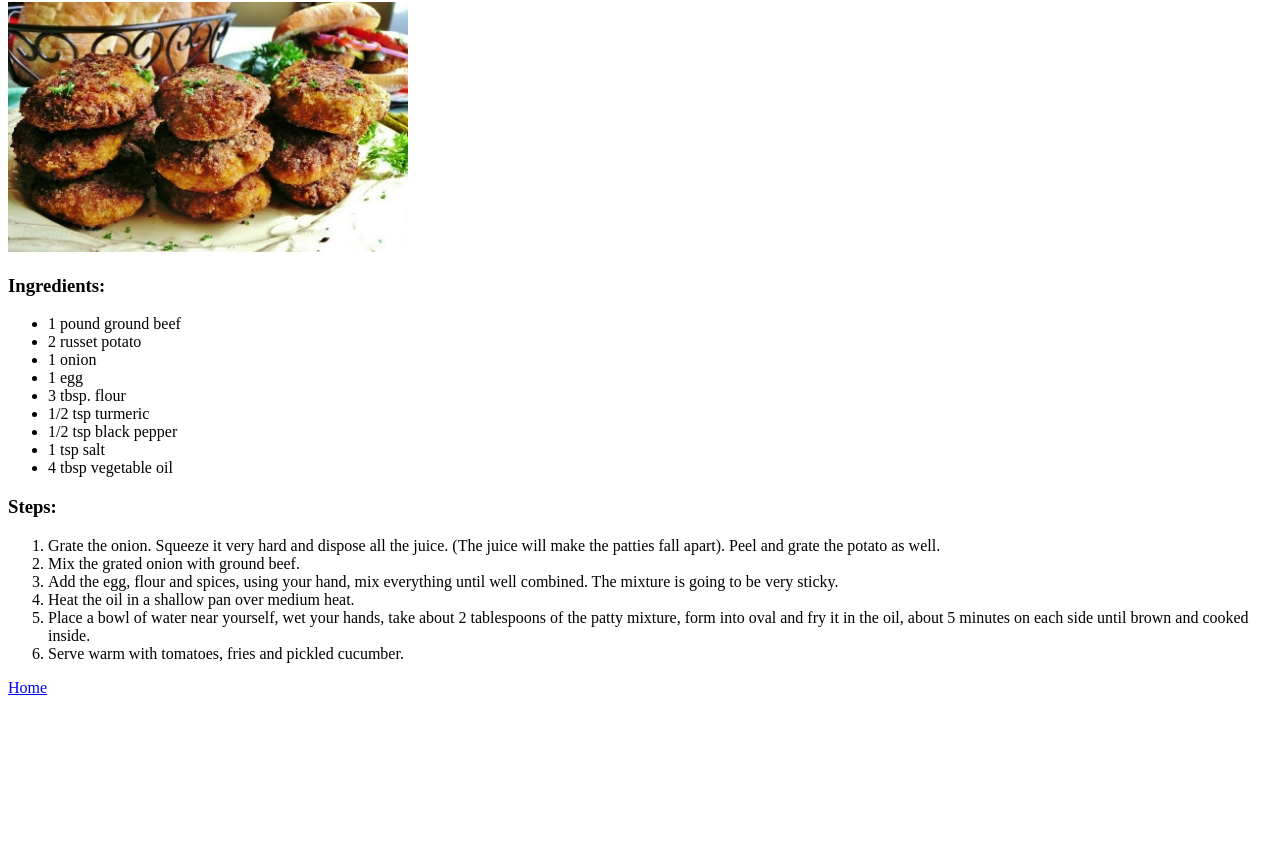
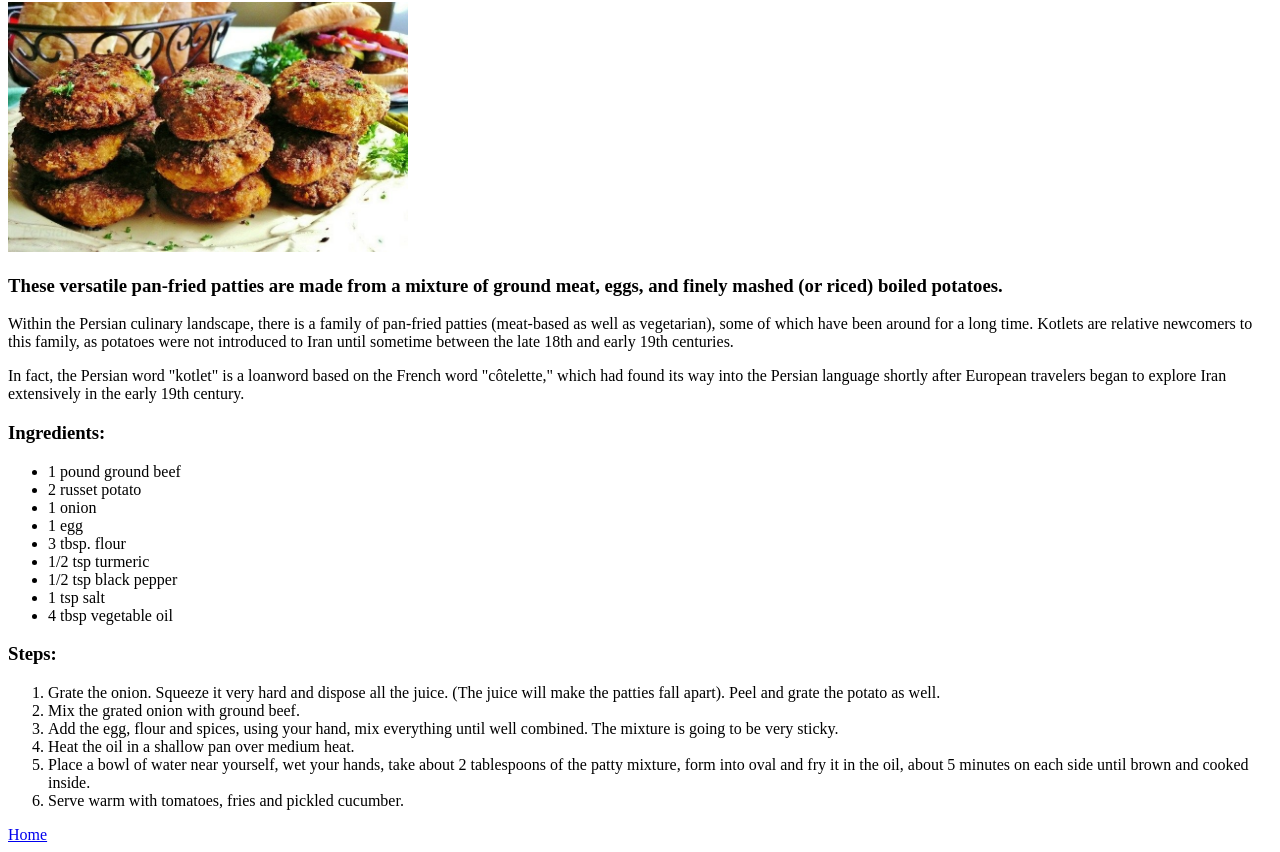
Before and after one commit to ibwsvillo/odin-recipes, a plain HTML site: page recipes/kotlet.html in a window 1280 px wide. Shown: the part 78-930 px from the top of the page. Before the commit the page ends 800 px from the top, so only its background shows below. Drawn offline with Linux system fonts and the light colour scheme.

Commit message:
Added additional content for Kotlet recipe page

```diff
--- a/recipes/kotlet.html
+++ b/recipes/kotlet.html
@@ -9,6 +9,10 @@
 
     <h1>Kotlet</h1>
     <img src="../images/kotlet.jpg" alt="Delicious Kotlet" height="250" width="400">
+
+    <h3>These versatile pan-fried patties are made from a mixture of ground meat, eggs, and finely mashed (or riced) boiled potatoes.</h3>
+    <p>Within the Persian culinary landscape, there is a family of pan-fried patties (meat-based as well as vegetarian),  some of which have been around for a long time. Kotlets are relative newcomers to this family, as potatoes were not introduced to Iran until sometime between the late 18th and early 19th centuries.</p>
+    <p>In fact, the Persian word "kotlet" is a loanword based on the French word "côtelette," which had found its way into the Persian language shortly after European travelers began to explore Iran extensively in the early 19th century.</p>
 
     <h3>Ingredients:</h3>
     <ul>
```
